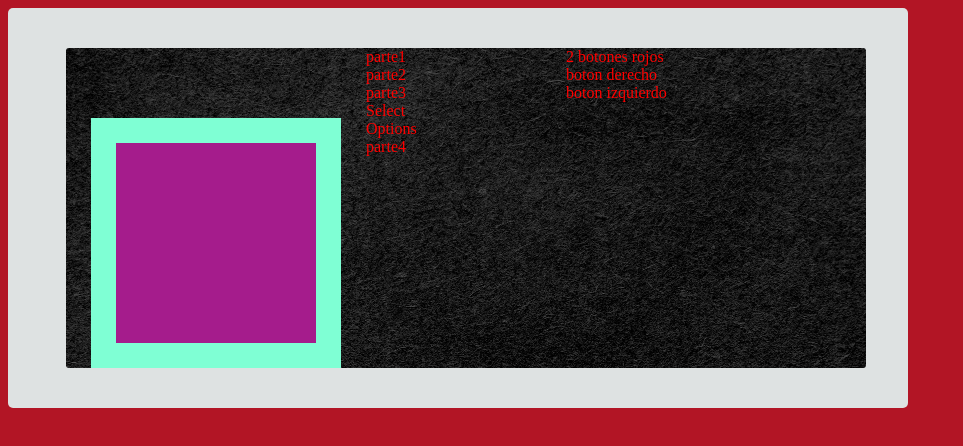
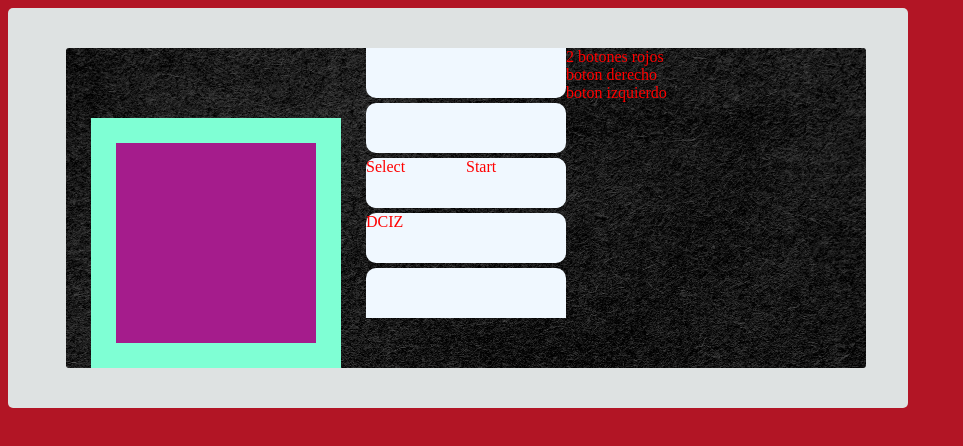
Before and after one commit to PaulaRibelles/geekshubs-fsd-consola-v1-19012023, a plain HTML site: page index.html in a window 1280 px wide. Shown: the whole page, without its empty margins (0-963 px from the left). Drawn offline with Linux system fonts and the light colour scheme.

Commit message:
tarea consola

```diff
--- a/css/style.css
+++ b/css/style.css
@@ -44,7 +44,15 @@ body{
 .centro-cont{
     width: 200px;
     height: 320px;
+    padding-top: 0px;
+    padding-bottom: 0px;
+    /* padding-bottom: 20px; */
     /* background-color: rgb(10, 123, 25); */
+    /* display: grid;
+    grid-template-rows: 1fr 1fr 1fr 1fr 1fr;
+    justify-content: center;
+    align-items: center; */
+    /* gap: 5px; */
 
 }
 
@@ -68,3 +76,42 @@ body{
     height: 200px;
     background-color: rgb(165, 28, 140);
 }
+
+.medio{
+    background-color: aliceblue;
+    width: 200px;
+    height: 50px;
+    display: flex;
+    padding-top: 0;
+    padding-bottom: 0;
+    border-radius: 10px;
+    margin-bottom: 5px;
+}
+
+#centro-top{
+    border-radius: 0px 0px 10px 10px ;
+}
+
+#centro-bajo{
+    border-radius: 10px 10px 0px 0px;
+}
+
+.centro-2{
+    /* background-color: aliceblue;
+    width: 200px;
+    height: 50px;
+    border-radius: 10px; */
+}
+
+.centro-option{
+    /* background-color: aliceblue;
+    width: 200px;
+    height: 50px; */
+}
+
+.centro-botones{
+    /* background-color: aliceblue;
+    width: 200px;
+    height: 50px; */
+
+}
--- a/index.html
+++ b/index.html
@@ -9,24 +9,35 @@
     <title>Nintendo NS</title>
 </head>
 <body>
+    <!-- Estructura del mando -->
     <div class="container">
+        <!-- Contenedor blanco -->
         <div class="out-cont">
+            <!-- contenedor negro -->
             <div class="in-cont">
+                <!-- Parte de la cruz -->
                 <div class="cruz-cont">
                     <div id="id-cruz">
                         <div id="josti"></div>
                     </div>
                 </div>
+                <!-- Parte del medio -->
                 <div class="centro-cont">
-            <div class="centro-top">parte1</div>
-            <div class="centro-2">parte2</div>
-            <div class="centro-option">parte3</div>
-            <div class="centro-botones">
-                <div class="boton-dc">Select</div>
-                <div class="boton-iz">Options</div>
-            </div>
-            <div class="centro-bajo">parte4</div>
+                    <div class="medio" id="centro-top"></div>
+                    <div class="medio centro-2"></div>
+                    <!-- Parte de letras Select/Start -->
+                    <div class="medio centro-option">
+                        <div class="medio boton-dc">Select</div>
+                        <div class="medio boton-iz">Start</div>
+                    </div>
+                    <!-- Parte botones Select/Start -->
+                    <div class="medio centro-botones">
+                        <div class="boton-dc">DC</div>
+                        <div class="boton-iz">IZ</div>
+                    </div>
+                    <div class="medio" id="centro-bajo"></div>
                 </div>
+                <!-- Parte botones rojos -->
             <div class="button-cont">
             2 botones rojos
                 <div class="button-red-dc">boton derecho</div>
```
